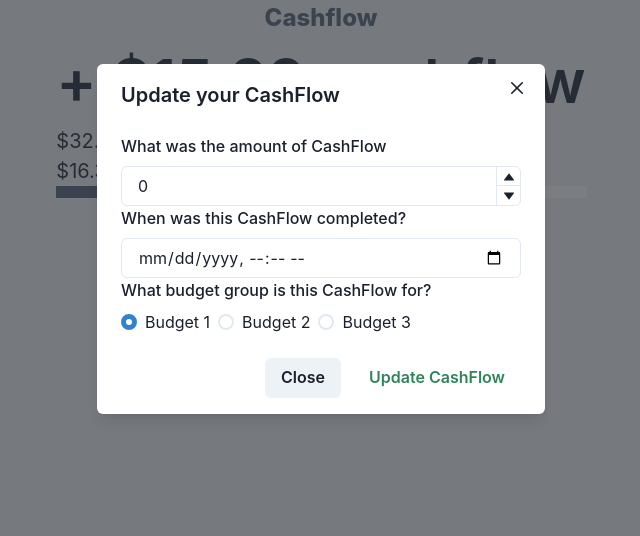
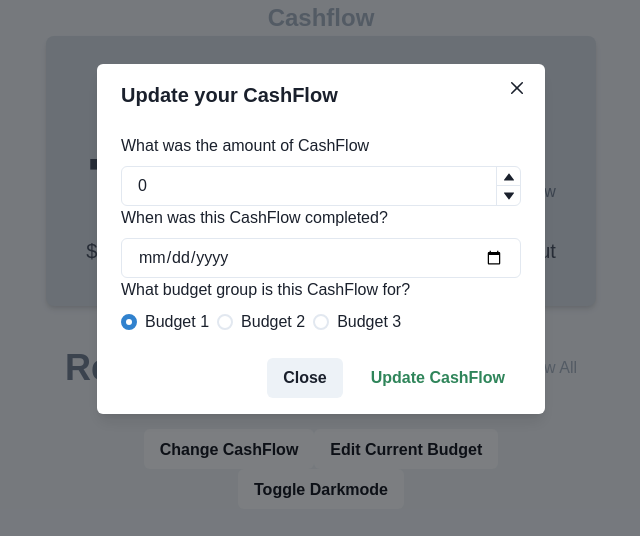
Before and after one commit to meguta/cashflow, a React (Create React App) app: page / in a window 1280 px wide. Both pictures are taken after a click on the button "Change CashFlow". Shown: the top 536 px of the page, without its empty margins (319-959 px from the left). Built offline with nearby package versions, Linux system fonts and the light colour scheme.

Commit message:
updated ui

```diff
--- a/package.json
+++ b/package.json
@@ -6,6 +6,7 @@
     "@chakra-ui/react": "^2.7.0",
     "@emotion/react": "^11.11.1",
     "@emotion/styled": "^11.11.0",
+    "@fontsource-variable/sora": "^5.0.4",
     "@testing-library/jest-dom": "^5.16.5",
     "@testing-library/react": "^13.4.0",
     "@testing-library/user-event": "^13.5.0",
--- a/src/App.js
+++ b/src/App.js
@@ -1,5 +1,5 @@
 import {
-  Box, Flex, Text, Progress, Button,
+  Box, Flex, Text, Heading, Progress, Button,
   Tabs, TabList, TabPanels, Tab, TabPanel,
   Modal, ModalOverlay, ModalContent, ModalHeader, ModalFooter, ModalBody, ModalCloseButton,
   FormControl, FormLabel, FormErrorMessage, FormHelperText,
@@ -7,13 +7,16 @@ import {
   RadioGroup, Stack, Radio,
   useToast,
   Input,
-  useDisclosure
+  Stat, StatLabel, StatNumber, StatHelpText, StatArrow, StatGroup,
+  useDisclosure,
+  useColorMode
 } from "@chakra-ui/react"
 
 import { useState } from 'react'
 
 
 function App() {
+  const {toggleColorMode} = useColorMode()
   const [cashIn, setCashIn] = useState(32.22)
   const [cashOut, setCashOut] = useState(16.33)
 
@@ -48,34 +51,48 @@ function App() {
     onClose(e)
   }
 
+
+  function displayBudget(budgetName) {
+    const budgetTransactions = transactionList.filter(trans => trans.budget === budgetName)
+    const budgetRender = budgetTransactions.map(trans =>
+      <Flex width="100%" background="gray.300" rounded="md" boxShadow="inner" padding="4" margin="2"justifyContent="space-between">
+        <Text>Category</Text>
+        <Box>
+          <Text>{ trans.value > 0 ? "+ $"+trans.value : "- $"+trans.value}</Text>
+          <Text>{Date(trans.time)}</Text>
+        </Box>
+
+      </Flex>
+
+
+      )
+    return budgetRender
+  }
+
   return (
     <Flex height="100vh" bg="gray.200" alignItems="center" direction="column">
-      <Text fontSize="2xl" color="gray.500" fontWeight="extrabold">Cashflow</Text>
-      <Flex justifyContent="center" direction="column" alignItems="">
-        <Text color="gray.600" fontSize="6xl" fontWeight="semibold">{(cashIn >= cashOut ? "+ $" + (cashIn - cashOut).toFixed(2) : "- $" + (cashOut - cashIn).toFixed(2))} cashflow</Text>
-        <Text fontSize="xl" color="gray.600">${cashIn.toFixed(2)} in</Text>
-        <Text fontSize="xl" color="gray.600">${cashOut.toFixed(2)} out</Text>
-        <Progress colorScheme="gray" value={60} />
+    <Text fontSize="2xl" color="gray.400" fontWeight="extrabold">Cashflow</Text>
+      <Flex color="gray.500" boxShadow="md" rounded="lg" padding="10" paddingTop="5" background="gray.300" justifyContent="center" direction="column">
+        <Text textAlign="center" fontSize="2xl" fontWeight="bold">Total CashFlow</Text>
+        <Box>
+          <Text as="span" color="gray.600" fontSize="8xl" fontWeight="semibold">{(cashIn >= cashOut ? "+ $" + (cashIn - cashOut).toFixed(2) : "- $" + (cashOut - cashIn).toFixed(2))}</Text>
+          <Text as="span"> of CashFlow</Text>
+        </Box>
+        <Flex justifyContent="space-between">
+          <Text fontSize="xl" color="gray.600">${cashIn.toFixed(2)} in</Text>
+          <Text fontSize="xl" color="gray.600">${cashOut.toFixed(2)} out</Text>
+        </Flex>
       </Flex>
-      <Flex justifyContent="space-between">
-        <Tabs>
-          <TabList>
-            <Tab>Budget 1</Tab>
-            <Tab>Budget 2</Tab>
-            <Tab>Budget 3</Tab>
-          </TabList>
-          <TabPanels>
-            <TabPanel>
-              <Text fontWeight="medium">Recent Transactions</Text>
-            </TabPanel>
-            <TabPanel>
-              <Text fontWeight="medium">Recent Transactions</Text>
-            </TabPanel>
-            <TabPanel>
-              <Text>Recent Transactions</Text>
-            </TabPanel>
-          </TabPanels>
-        </Tabs>
+      <Flex width="40vw" margin="10"  justifyContent="center" direction="column">
+        <Flex justifyContent="space-between" alignItems="center">
+          <Heading as="span" textAlign="start " color="gray.500">Recent Transactions</Heading>
+          <Text color="gray.400" as="span">View All</Text>
+        </Flex>
+      <Flex direction="column" justifyContent="center">
+        {displayBudget("budget1")}
+        {displayBudget("budget2")}
+        {displayBudget("budget3")}
+      </Flex>
       </Flex>
       <Flex>
         <Button onClick={onOpen}>Change CashFlow</Button>
@@ -99,9 +116,9 @@ function App() {
                   <Input
                     placeholder="Select Date and Time"
                     size="md"
-                    type="datetime-local"
+                    type="date"
                     value={cashFlowDate}
-                    onChange={setCashFlowDate}
+                    onChange={(e) => {setCashFlowDate(e.target.value)}}
                   />
                   <FormLabel>What budget group is this CashFlow for?</FormLabel>
                   <RadioGroup value={cashFlowBudget} onChange={setCashFlowBudget}>
@@ -125,6 +142,7 @@ function App() {
 
         <Button>Edit Current Budget</Button>
       </Flex>
+      <Button onClick={toggleColorMode}>Toggle Darkmode</Button>
     </Flex>
   );
 }
--- a/src/index.js
+++ b/src/index.js
@@ -2,11 +2,12 @@ import React from 'react';
 import ReactDOM from 'react-dom/client';
 import App from './App';
 import {ChakraProvider} from "@chakra-ui/react"
+import theme from './theme'
 
 const root = ReactDOM.createRoot(document.getElementById('root'));
 root.render(
   <React.StrictMode>
-    <ChakraProvider>
+    <ChakraProvider theme={theme}>
       <App />
     </ChakraProvider>
   </React.StrictMode>
--- /dev/null
+++ b/src/theme.js
@@ -0,0 +1,12 @@
+import { extendTheme } from "@chakra-ui/react";
+import '@fontsource-variable/sora'
+
+
+const theme = extendTheme({
+    fonts: {
+        heading: `'Sora Variable', sans-serif`,
+        body: `'Sora Variable', sans-serif`
+    }
+})
+
+export default theme
```
Also changed, not shown: 1 other file (tests, documents, lock files or other folders).
